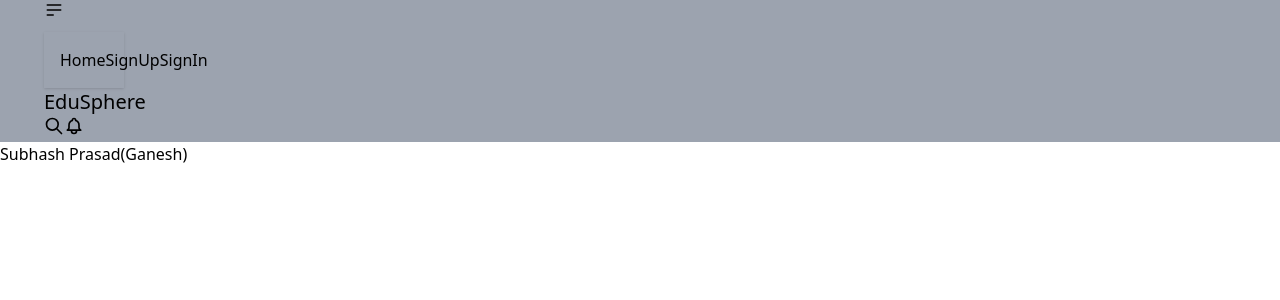
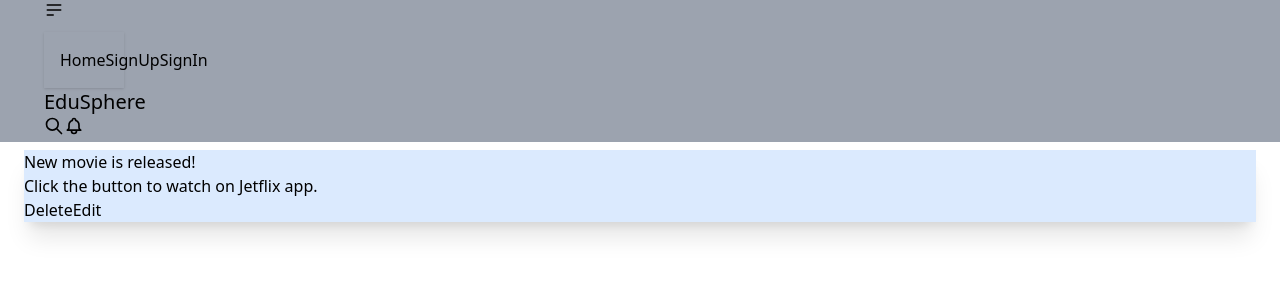
Before and after one commit to subhashdippu/Radha1, a React (Create React App) app: page / in a window 1280 px wide. Shown: the top 300 px of the page. Built offline with nearby package versions, Linux system fonts and the light colour scheme.

Commit message:
adding showList

```diff
--- /dev/null
+++ b/src/components/showList.js
@@ -0,0 +1,22 @@
+import React from "react";
+// import Image from "./Image.png";
+const FriendList = () => {
+  return (
+    <div className="px-6 py-2">
+      <div className="card card-side bg-blue-100 shadow-xl">
+        {/* <figure>
+          <img src={Image} alt="Movie" className="w-32 h-32 object-cover" />
+        </figure> */}
+        <div className="card-body">
+          <h2 className="card-title">New movie is released!</h2>
+          <p>Click the button to watch on Jetflix app.</p>
+          <div className="card-actions justify-end">
+            <button className="btn btn-primary">Delete</button>
+            <button className="btn btn-primary">Edit</button>
+          </div>
+        </div>
+      </div>
+    </div>
+  );
+};
+export default FriendList;
--- a/src/routers/router.js
+++ b/src/routers/router.js
@@ -3,6 +3,7 @@ import Main from "../pages/main";
 import Home from "../pages/home";
 import SignUp from "../pages/signUp";
 import SignIn from "../pages/signIn";
+import ShowList from "../components/showList";
 const router = createBrowserRouter([
   {
     path: "/",
@@ -11,6 +12,7 @@ const router = createBrowserRouter([
       {
         path: "/",
         element: <Home />,
+        element: <ShowList />,
       },
     ],
   },
```
Also changed, not shown: src/components/addItems.js (deleted).
